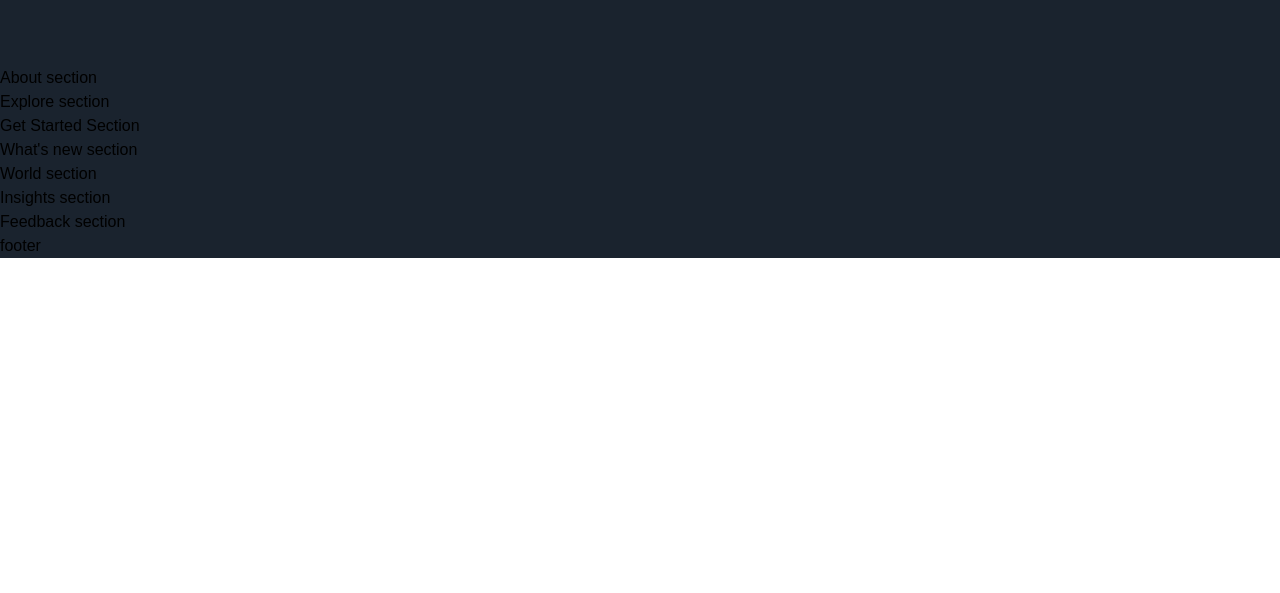
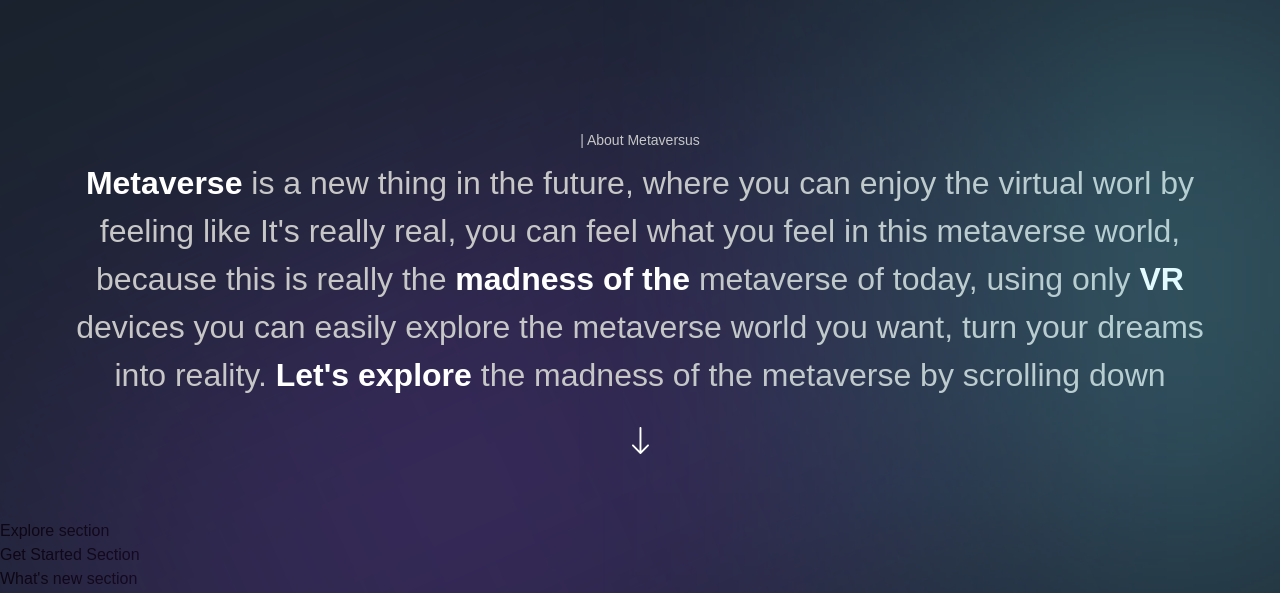
Before and after one commit to Indu-Chandana/Metaversus-Ui, a Next.js app: page / in a window 1280 px wide. Shown: the part 996-1589 px from the top of the page. Before the commit the page ends 1254 px from the top, so only its background shows below. Built offline with nearby package versions, Linux system fonts and the light colour scheme; a web font is replaced by a local one.

Commit message:
Dec25-001-about-section

```diff
--- a/app/page.js
+++ b/app/page.js
@@ -5,8 +5,12 @@
   <div className='bg-primary-black overflow-hidden'>
     <Navbar />
     <Hero />
+    <div className='relative'>
     <About />
+    <div className='gradient-03 z-0'/>
     <Explore />
+    </div>
+
     <GetStarted />
     <WhatsNew />
     <World />
--- a/components/CustomTexts.jsx
+++ b/components/CustomTexts.jsx
@@ -1,9 +1,22 @@
 'use client';
 
-export const TypingText = () => (
-  <p>Typing Text</p>
+import { motion } from 'framer-motion';
+import { textContainer, textVariant2 } from "../utils/motion"
+
+export const TypingText = ({ title, textStyles }) => (
+  <motion.p
+  variants={textContainer}
+  className={`font-normal text-[14px] text-secondary-white ${textStyles}`}
+  >
+    {/* Array.from(title) =======>> ["|","A"," ","b","o","u","t"," ","M","e","t","a","v","e","r","s","u","s"] */}
+    {Array.from(title).map((Letter, index) => (
+      <motion.span variants={textVariant2} key={index}>
+        {Letter === '' ? '\u00A0' : Letter}
+      </motion.span>
+    ))}
+  </motion.p>
 );
 
-export const TitleText = () => (
+export const TitleText = ({ title, textStyles }) => (
   <h2>Title Text</h2>
 );
--- a/sections/About.jsx
+++ b/sections/About.jsx
@@ -1,8 +1,47 @@
-'use client';
+"use client";
+
+import { motion } from "framer-motion";
+import { TypingText } from "../components";
+
+import styles from "../styles";
+import { fadeIn, staggerContainer } from "../utils/motion";
 
 const About = () => (
-  <section>
-    About section
+  <section className={`${styles.paddings} relative z-10`}>
+    <div className="gradient-02 z-0" />
+    <motion.div
+      variants={staggerContainer}
+      initial="hidden"
+      whileInView="show"
+      viewport={{ once: false, amount: 0.25 }}
+      className={`${styles.innerWidth} mx-auto ${styles.flexCenter} flex-col`}
+    >
+      <TypingText title="| About Metaversus" textStyles="text-center" />
+
+      <motion.p
+        variants={fadeIn("up", "tween", 0.2, 1)}
+        className="mt-[8px] font-normal sm:text-[32px] text-[20px] text-center text-secondary-white"
+      >
+       <span className="font-extrabold text-white"> Metaverse </span>
+        is a new thing in the future, where you can enjoy the virtual
+        worl by feeling like It's really real, you can feel what you feel in
+        this metaverse world, because this is really the
+        <span className="font-extrabold text-white"> madness of the </span>
+        metaverse of today, using only
+        <span className="font-extrabold text-white"> VR </span>
+        devices you can easily explore the
+        metaverse world you want, turn your dreams into reality.
+        <span className="font-extrabold text-white"> Let's explore </span>
+        the madness of the metaverse by scrolling down
+      </motion.p>
+      <motion.img
+      variants={fadeIn('up', 'tween', 0.3, 1)}
+      src="/arrow-down.svg"
+      alt="arrow down"
+      className="w-[18px] h-[28px] object-contain mt-[28px]"
+      />
+
+    </motion.div>
   </section>
 );
 
```
